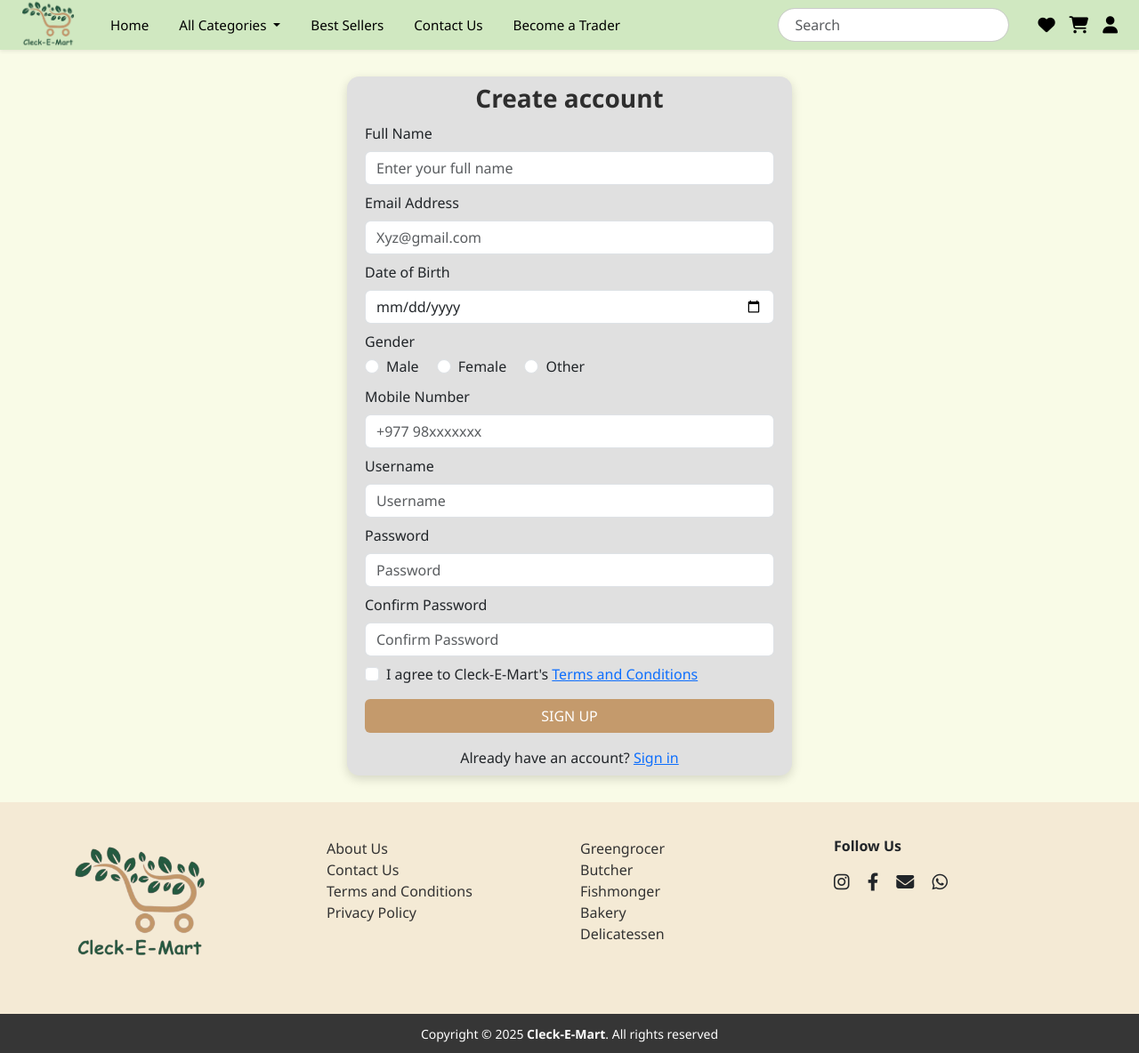
After one commit to Shreya2-22/Final-ecommerce, a PHP site: page /customer_registration.php in a window 1280 px wide. The commit adds this page. Shown: the whole page at 89% size. Run offline with PHP 8.4, Linux system fonts and the light colour scheme.

Commit message:
Update registration pages

```diff
--- /dev/null
+++ b/css/customer_registration.css
@@ -0,0 +1,22 @@
+.register-container {
+    min-height: 85vh;
+    display: flex;
+    justify-content: center;
+    align-items: center;
+    background-color: #f9fbe7;
+    padding:30px 0;
+  }
+  .register-box {
+    background-color: #e0e0e0;
+    border-radius: 14px;
+    padding: 8px 20px 8px 20px;
+    width: 500px;
+    max-width: 600px;
+    box-shadow: 0 4px 12px rgba(0, 0, 0, 0.15);
+  }
+  .register-box h3 {
+    font-weight: bold;
+    margin-bottom: 10px;
+    text-align: center;
+    color: #2e2e2e;
+  }
--- /dev/null
+++ b/customer_registration.php
@@ -0,0 +1,80 @@
+<!-- Customer Registration Page -->
+<?php include("includes/header.php"); ?>
+<link rel="stylesheet" href="css/customer_registration.css" />
+<div class="register-container">
+    <div class="register-box">
+        <h3>Create account</h3>
+        <form action="register_trader_process.php" method="POST" enctype="multipart/form-data">
+            <div class="mb-2">
+                <label class="form-label">Full Name </label>
+                <input type="text" name="full_name" class="form-control" placeholder="Enter your full name" required>
+            </div>
+
+            <div class="mb-2">
+                <label class="form-label">Email Address </label>
+                <input type="email" name="email" class="form-control" placeholder="Xyz@gmail.com" required>
+            </div>
+
+            <div class="mb-2">
+                <label class="form-label">Date of Birth </label>
+                <input type="date" name="dob" class="form-control" placeholder="Date of Birth" required>
+            </div>
+
+            <div class="mb-2">
+                <label class="form-label d-block mb-1">Gender</label>
+                <div class="form-check form-check-inline">
+                    <input class="form-check-input" type="radio" name="gender" id="genderMale" value="male" required>
+                    <label class="form-check-label" for="genderMale">Male</label>
+                </div>
+                <div class="form-check form-check-inline">
+                    <input class="form-check-input" type="radio" name="gender" id="genderFemale" value="female">
+                    <label class="form-check-label" for="genderFemale">Female</label>
+                </div>
+                <div class="form-check form-check-inline">
+                    <input class="form-check-input" type="radio" name="gender" id="genderOther" value="other">
+                    <label class="form-check-label" for="genderOther">Other</label>
+                </div>
+            </div>
+
+
+            <div class="mb-2">
+                <label class="form-label">Mobile Number </label>
+                <input type="tel" name="mobile" class="form-control" placeholder="+977 98xxxxxxx" required>
+            </div>
+
+            <div class="mb-2">
+                <label class="form-label">Username </label>
+                <input type="text" name="username" class="form-control" placeholder="Username" required>
+            </div>
+
+            <div class="mb-2">
+                <label class="form-label">Password </label>
+                <input type="password" name="password" class="form-control" placeholder="Password" required>
+            </div>
+
+            <div class="mb-2">
+                <label class="form-label">Confirm Password </label>
+                <input type="password" name="confirm_password" class="form-control" placeholder="Confirm Password" required>
+            </div>
+
+            <!-- Terms and Submit -->
+            <div class="form-check mb-3">
+                <input class="form-check-input" type="checkbox" name="terms" id="terms" required>
+                <label class="form-check-label" for="terms">
+                    I agree to Cleck-E-Mart's <a href="#">Terms and Conditions</a>
+                </label>
+            </div>
+
+            <div class="d-grid mb-3">
+                <button type="submit" class="btn text-white" style="background-color: #C49A6C;">SIGN UP</button>
+            </div>
+
+            <div class="text-center">
+                Already have an account? <a href="login.php">Sign in</a>
+            </div>
+
+        </form>
+    </div>
+</div>
+
+<?php include("includes/footer.php"); ?>
--- a/login.php
+++ b/login.php
@@ -33,7 +33,7 @@
         Forgot password? <a href="#" class="text-decoration-none">Click here</a>
       </div>
       <div class="mb-1">
-        Don’t have an account yet? <a href="#" class="text-decoration-none">Register here</a>
+        Don’t have an account yet? <a href="customer_registration.php" class="text-decoration-none">Register here</a>
       </div>
       <div>
         Want to sell on Cleck-E-Mart? <a href="trader_registration.php" class="text-decoration-none">Register your shop</a>
```
Also changed, not shown: trader_registration.php (+9 -9 lines).
